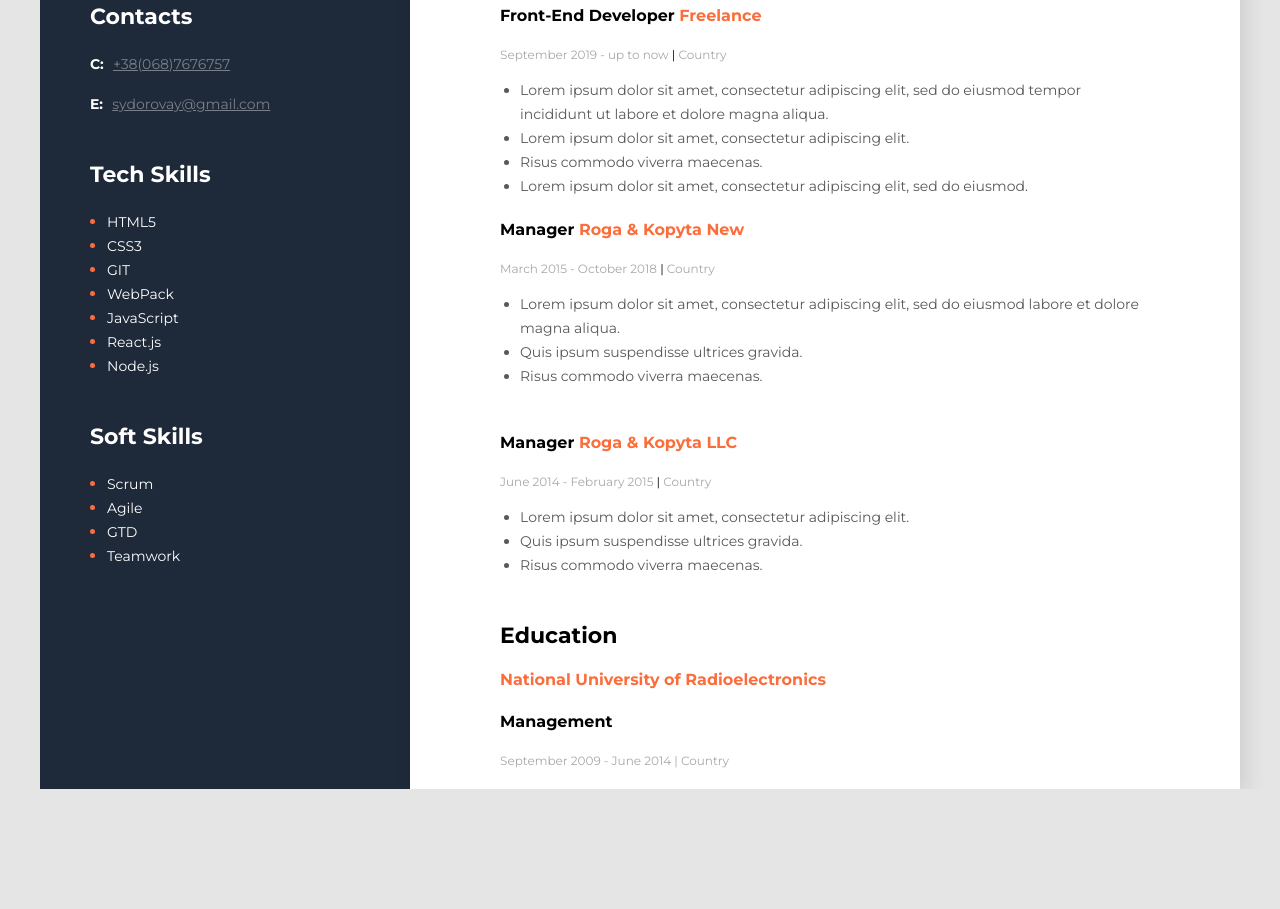
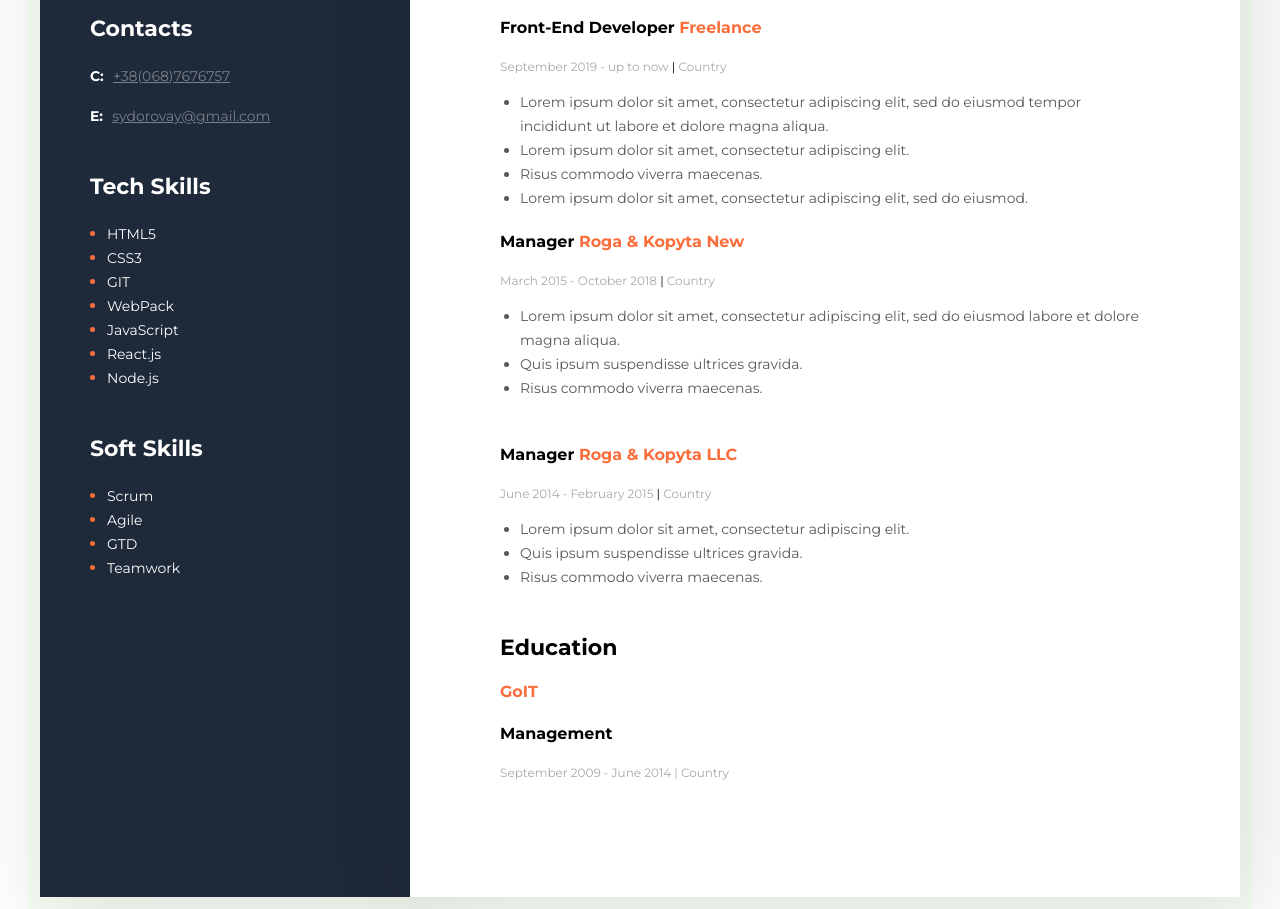
Before and after one commit to sydorovay/CV, a plain HTML site: page index.html in a window 1280 px wide. Shown: the part 611-1520 px from the top of the page. Before the commit the page ends 1400 px from the top, so only its background shows below. Drawn offline with Linux system fonts and the light colour scheme.

Commit message:
updatee education

```diff
--- a/index.html
+++ b/index.html
@@ -164,7 +164,7 @@
                     Education
                 </h3>
                 <h4 class="organization">
-                    National University of Radioelectronics
+                    GoIT
                 </h4>
                 <h4 class="work_position">
                     Management
--- a/styles/style.css
+++ b/styles/style.css
@@ -1,21 +1,21 @@
 body {
   font-family: "Montserrat", sans-serif;
   font-style: normal;
-  background-color: #e5e5e5;
 }
 
 .main {
+	padding: 12px;
   display: flex;
   flex-direction: row-reverse;
-  height: 1400px;
-  width: 1200px;
+  max-width: 1200px;
   margin: 0 auto;
+		background-color: #f7fff7;
 }
 
 .main_content {
   padding: 105px 90px;
   background-color: #ffffff;
-  box-shadow: 6px 6px 20px rgba(0, 0, 0, 0.1);
+	box-shadow: 10px 10px 77px 13px rgba(0, 0, 0, 0.11);
 }
 
 /* about */
@@ -89,6 +89,7 @@ body {
 .sidebar {
   width: 370px;
   background-color: #1e2939;
+	box-shadow: 10px 10px 77px 13px rgba(0, 0, 0, 0.11);
 }
 
 .photo {
```
